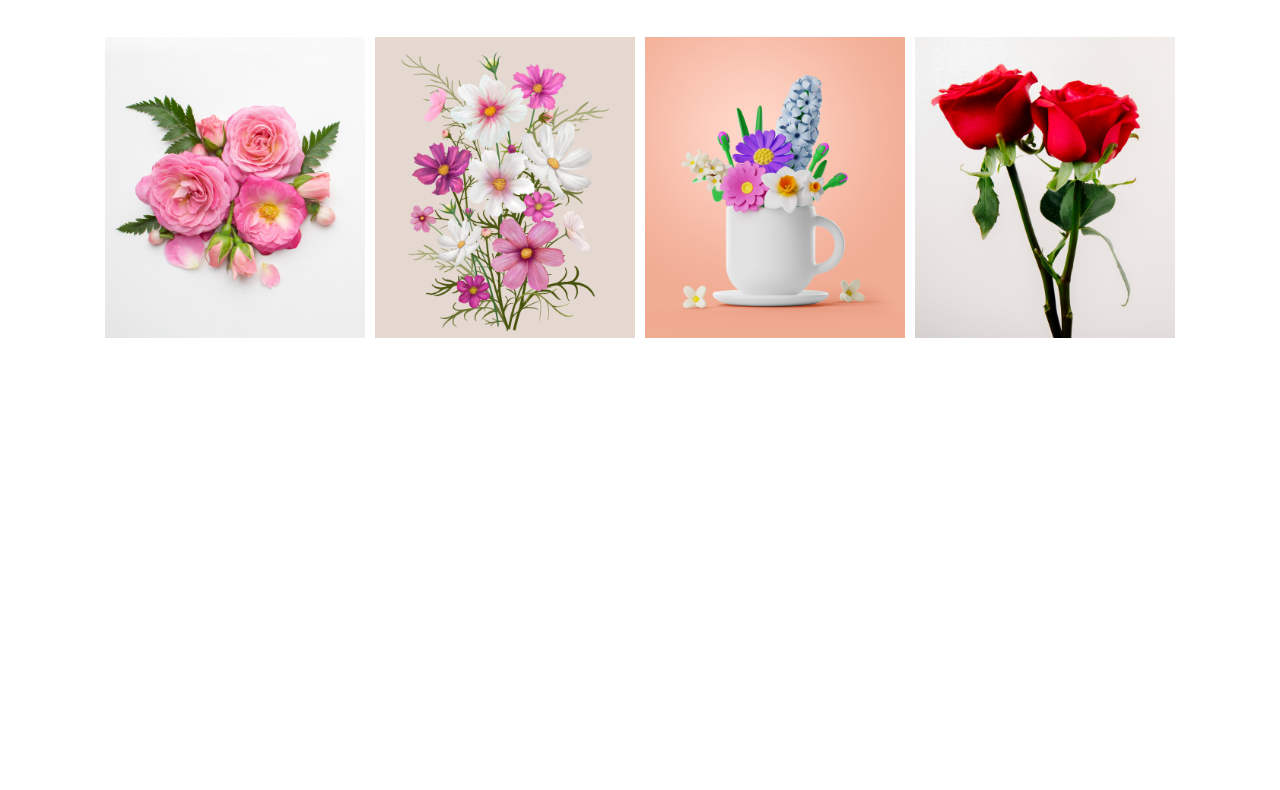
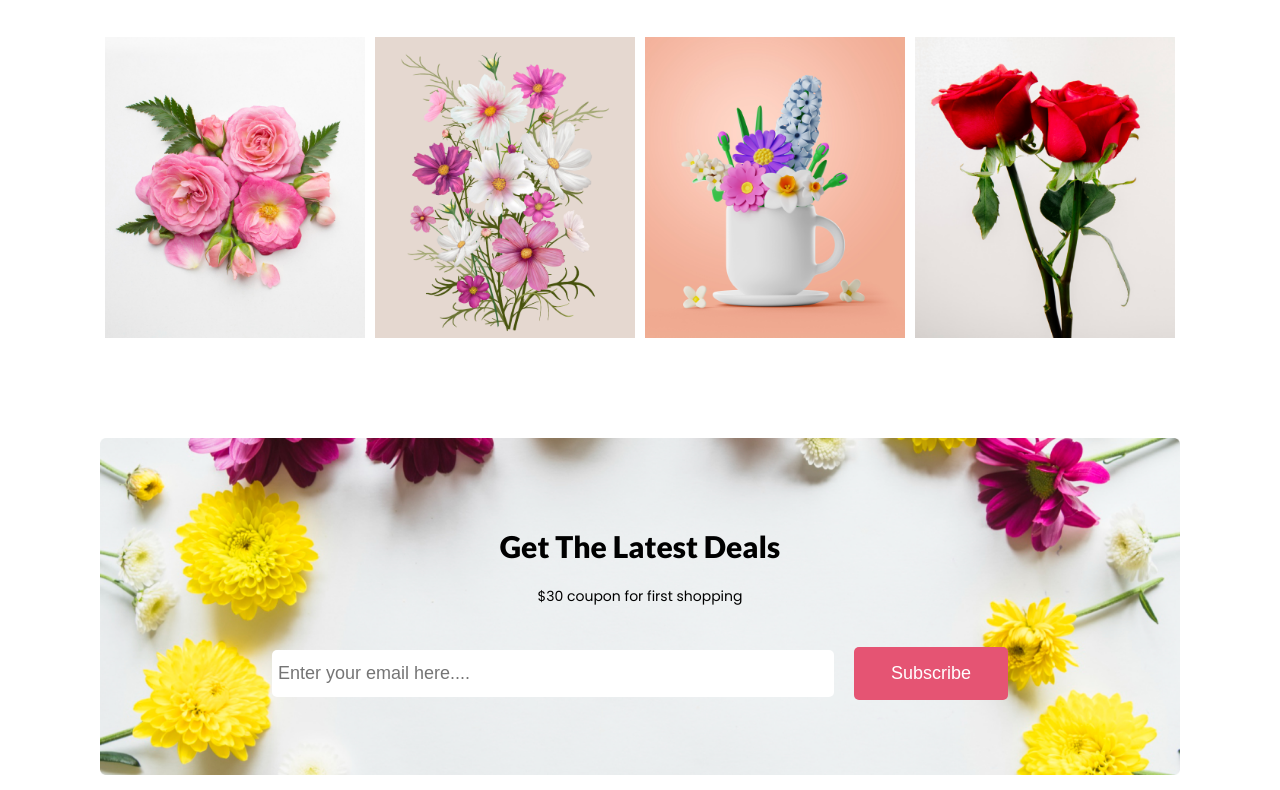
Before and after one commit to safinxr/flower-shop, a plain HTML site: page index.html in a window 1280 px wide. Shown: the part 2663-3453 px from the top of the page. Before the commit the page ends 3101 px from the top, so only its background shows below. Drawn offline with Linux system fonts and the light colour scheme.

Commit message:
latest deals part added

```diff
--- a/css/main.css
+++ b/css/main.css
@@ -184,3 +184,23 @@ header{
 .insta-img{
     width: 260px;
 }
+
+/* <!-- =====================Latest deals==================== --> */
+
+.latest-deals-area{
+    margin: 0 100px;
+    background-image: url(../images/Rectangle\ 9.png);
+    background-size: 100%;
+    background-repeat: no-repeat;
+    padding: 90px 0;
+
+}
+.email-input{
+    font-size: 18px;
+    width: 550px;
+    height: 35px;
+    border: none;
+    border-radius: 5px;
+    padding: 6px;
+    margin-right: 20px;
+}
--- a/index.html
+++ b/index.html
@@ -94,6 +94,18 @@
 
             </div>
         </section>
+
+        <!-- =====================Latest deals==================== -->
+
+        <section class="latest-deals-area">
+            <h2 class="primary-heading-text">Get The Latest Deals</h2>
+            <p class="sub-text2">$30 coupon for first shopping</p>
+            <div class="singup-btn">
+                <input class="email-input" placeholder="Enter your email here...." type="text">
+                <button class="primary-btn">Subscribe</button>
+            </div>
+
+        </section>
     </main>
 </body>
 
```
